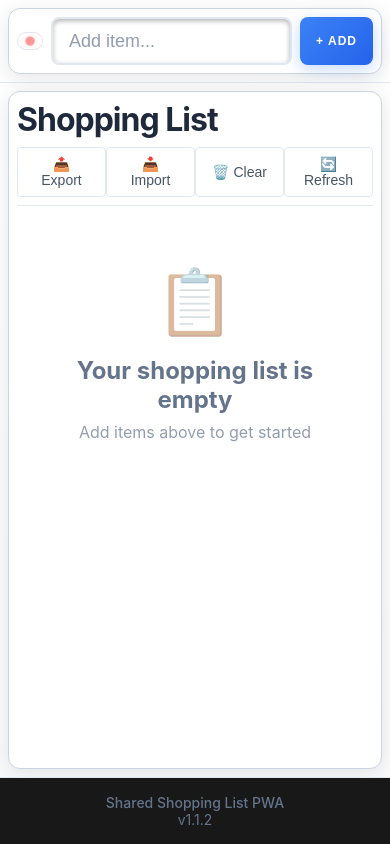
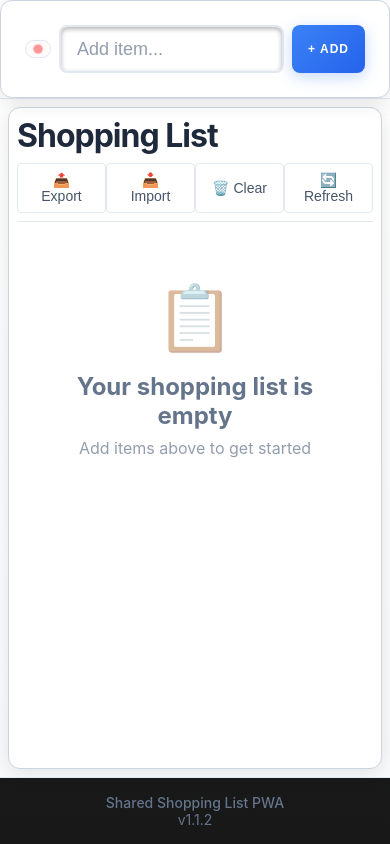
Before and after one commit to obtitus/shared-list, a FastAPI app: page / in a window 390 px wide. Run offline with FastAPI, Linux system fonts and the light colour scheme; data comes from the database, SQL or seed files in the repository; data that the repository does not hold is empty.

```diff
--- a/app/static/styles.css
+++ b/app/static/styles.css
@@ -708,9 +708,6 @@ body {
 
 /* Responsive Design */
 @media (max-width: 768px) {
-    .app-header {
-        padding: var(--spacing-md);
-    }
     .main-content {
         padding: var(--spacing-md);
         gap: var(--spacing-md);
@@ -755,9 +752,6 @@ body {
 }
 
 @media (max-width: 480px) {
-    .app-header {
-        padding: var(--spacing-sm);
-    }
     .main-content {
         padding: var(--spacing-sm);
         gap: var(--spacing-sm);
@@ -774,16 +768,9 @@ body {
     .add-item-form {
         gap: var(--spacing-sm);
     }
-    .add-item-section {
-        padding: var(--spacing-sm);
-    }
 
     .app-title {
         font-size: var(--font-size-lg);
-    }
-
-    .app-header {
-        padding: var(--spacing-sm);
     }
 
     .list-actions {
```
Also changed, not shown: 1 other file.
